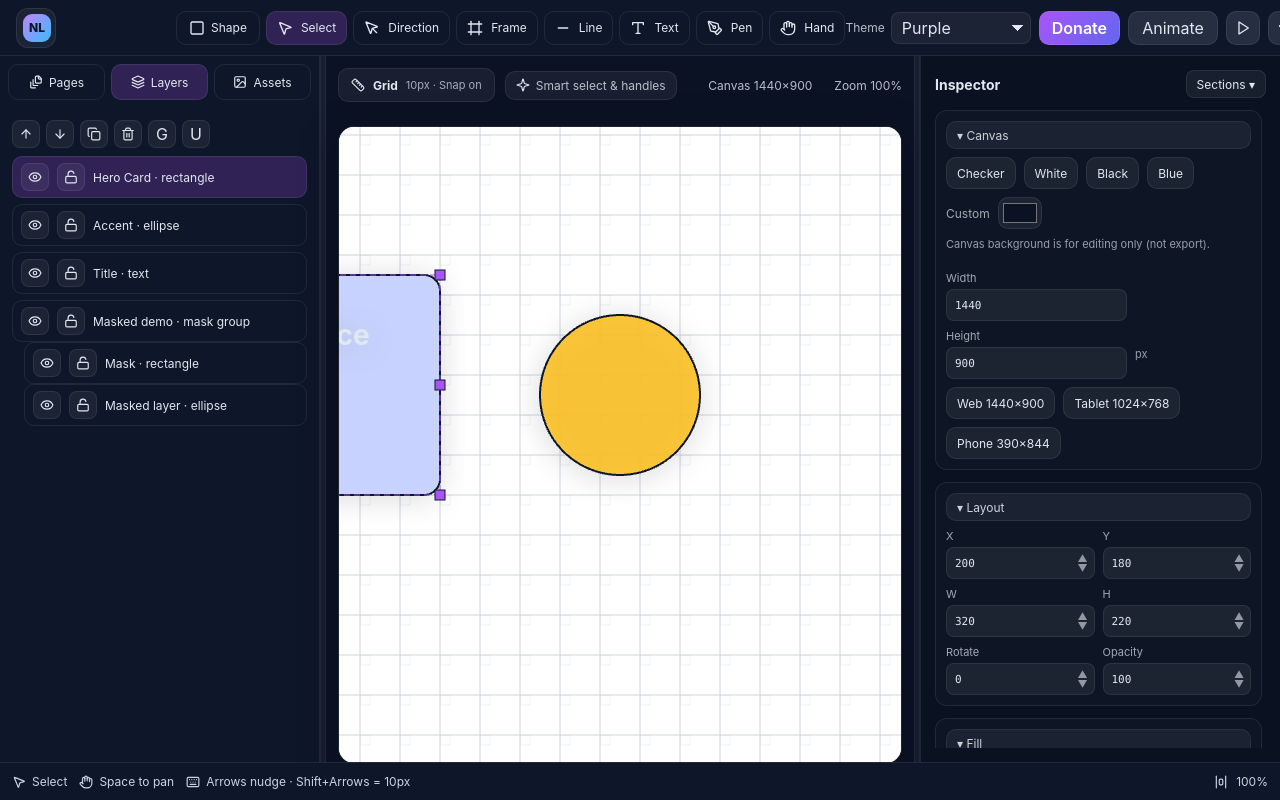
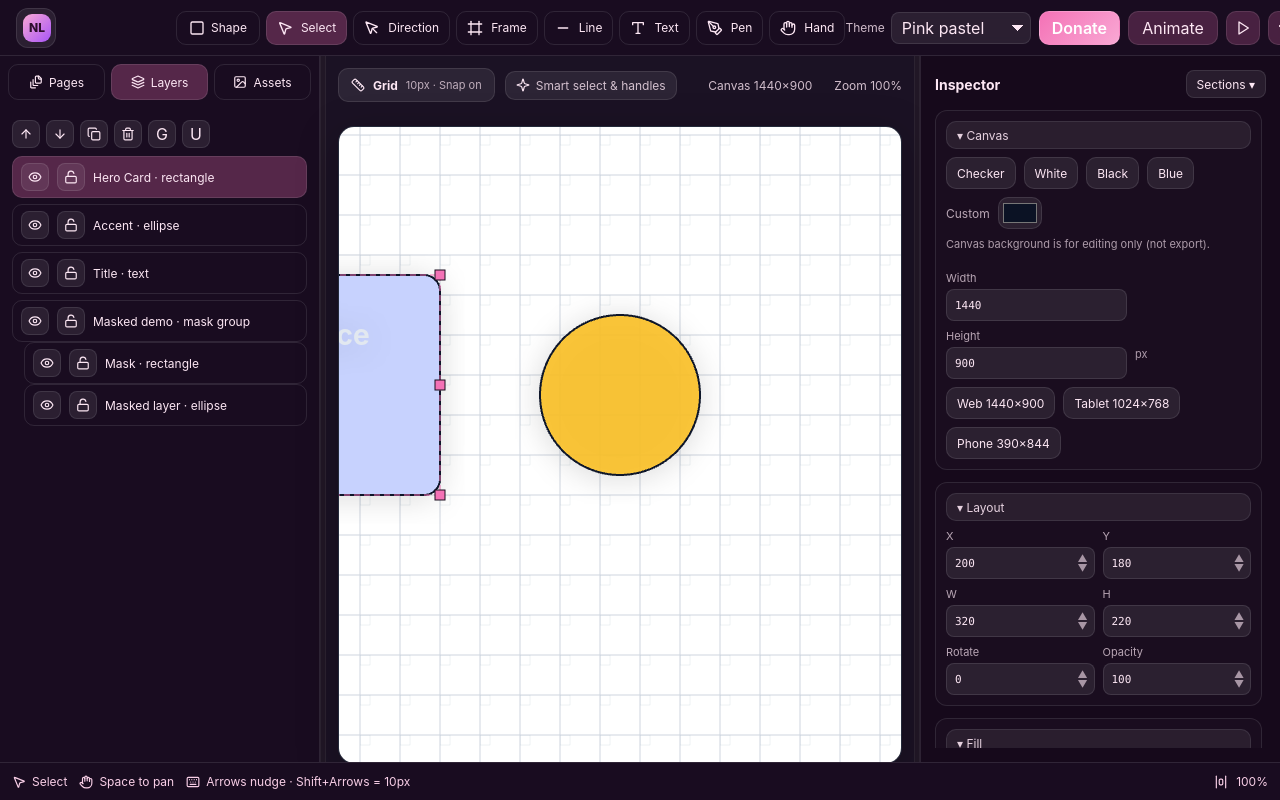
Before and after one commit to socrspy2/netherlabs-studio, a React (Vite) app: page / in a window 1280 px wide. Built offline with nearby package versions, Linux system fonts and the light colour scheme.

Commit message:
janky fix
janky fix

```diff
--- a/src/state/editorStore.tsx
+++ b/src/state/editorStore.tsx
@@ -99,6 +99,92 @@ type EditorContextValue = {
 };
 
 const EditorContext = React.createContext<EditorContextValue | null>(null);
+
+function clamp01(v: number, fallback = 0) {
+  const n = Number.isFinite(v) ? v : fallback;
+  return Math.max(0, Math.min(1, n));
+}
+
+function sanitizeShape(shape: Shape): Shape {
+  const next: any = { ...shape };
+  next.opacity = clamp01(next.opacity ?? 1, 1);
+
+  if (next.fill) {
+    if (next.fill.kind === "solid") {
+      next.fill = { ...next.fill, opacity: clamp01((next.fill as any).opacity ?? 1, 1), enabled: Boolean((next.fill as any).enabled) };
+    } else if (next.fill.kind === "linear") {
+      const stops = ((next.fill as any).stops ?? []).map((s: any) => ({
+        offset: clamp01(s.offset ?? 0),
+        color: s.color ?? "#ffffff",
+        opacity: clamp01(s.opacity ?? 1, 1),
+      }));
+      next.fill = { ...(next.fill as any), stops, enabled: Boolean((next.fill as any).enabled) };
+    }
+  }
+
+  if (next.stroke) {
+    if ((next.stroke as any).kind === "solid") {
+      next.stroke = {
+        ...(next.stroke as any),
+        width: Math.max(0, Number.isFinite((next.stroke as any).width) ? (next.stroke as any).width : 0),
+        opacity: clamp01((next.stroke as any).opacity ?? 1, 1),
+        enabled: Boolean((next.stroke as any).enabled),
+      };
+    } else {
+      const stops = ((next.stroke as any).stops ?? []).map((s: any) => ({
+        offset: clamp01(s.offset ?? 0),
+        color: s.color ?? "#ffffff",
+        opacity: clamp01(s.opacity ?? 1, 1),
+      }));
+      next.stroke = {
+        ...(next.stroke as any),
+        width: Math.max(0, Number.isFinite((next.stroke as any).width) ? (next.stroke as any).width : 0),
+        opacity: clamp01((next.stroke as any).opacity ?? 1, 1),
+        stops,
+        enabled: Boolean((next.stroke as any).enabled),
+      };
+    }
+  }
+
+  if (next.shadow) {
+    next.shadow = {
+      ...next.shadow,
+      x: Number.isFinite(next.shadow.x) ? next.shadow.x : 0,
+      y: Number.isFinite(next.shadow.y) ? next.shadow.y : 0,
+      blur: Math.max(0, Number.isFinite(next.shadow.blur) ? next.shadow.blur : 0),
+      spread: Number.isFinite(next.shadow.spread) ? next.shadow.spread : 0,
+      opacity: clamp01(next.shadow.opacity ?? 0.16, 0.16),
+    };
+  }
+
+  if (next.glow) {
+    next.glow = {
+      ...next.glow,
+      opacity: clamp01(next.glow.opacity ?? 0.35, 0.35),
+      blur: Math.max(0, Number.isFinite(next.glow.blur) ? next.glow.blur : 0),
+      spread: Number.isFinite(next.glow.spread) ? next.glow.spread : 0,
+      offset: {
+        x: Number.isFinite(next.glow.offset?.x) ? next.glow.offset.x : 0,
+        y: Number.isFinite(next.glow.offset?.y) ? next.glow.offset.y : 0,
+      },
+    };
+  }
+
+  if (next.effects) {
+    next.effects = {
+      blur: Math.max(0, Number.isFinite(next.effects.blur) ? next.effects.blur : 0),
+      backgroundBlur: Math.max(0, Number.isFinite(next.effects.backgroundBlur) ? next.effects.backgroundBlur : 0),
+    };
+  }
+
+  next.width = Math.max(0, Number.isFinite(next.width) ? next.width : 0);
+  next.height = Math.max(0, Number.isFinite(next.height) ? next.height : 0);
+  next.x = Number.isFinite(next.x) ? next.x : 0;
+  next.y = Number.isFinite(next.y) ? next.y : 0;
+  next.rotation = Number.isFinite(next.rotation) ? next.rotation : 0;
+
+  return next as Shape;
+}
 
 function baseShape(type: Shape["type"], name: string, x: number, y: number): Shape {
   const fillDefault = { enabled: true, kind: "solid", color: "#4f46e5", opacity: 1 } as Shape["fill"];
@@ -246,7 +332,7 @@ function initialDoc(): EditorDocument {
     selection: [rect.id],
     tool: "select",
     viewport: { pan: { x: 120, y: 60 }, zoom: 1 },
-    canvasBackground: { kind: "preset", value: "white" },
+    canvasBackground: { kind: "checkerboard" },
     canvasSize: { width: 1440, height: 900 },
     grid: DEFAULT_GRID,
   };
@@ -368,7 +454,7 @@ export function EditorProvider({ children }: { children: React.ReactNode }) {
       const next = structuredClone(doc);
       for (const patch of patches) {
         updateShape(next.layers, patch.id, (shape) =>
-          typeof patch.changes === "function" ? (patch.changes as any)(shape) : { ...shape, ...patch.changes }
+          sanitizeShape(typeof patch.changes === "function" ? (patch.changes as any)(shape) : { ...shape, ...patch.changes })
         );
       }
       const changedIds = Array.from(new Set(patches.map((p) => p.id)));
@@ -380,7 +466,7 @@ export function EditorProvider({ children }: { children: React.ReactNode }) {
   const updateShapeProps = useCallback(
     (id: string, changes: Partial<Shape> | ((shape: Shape) => Shape)) => {
       const next = structuredClone(doc);
-      updateShape(next.layers, id, (shape) => (typeof changes === "function" ? (changes as any)(shape) : { ...shape, ...changes }));
+      updateShape(next.layers, id, (shape) => sanitizeShape(typeof changes === "function" ? (changes as any)(shape) : { ...shape, ...changes }));
       commit(next, true, [id]);
     },
     [commit, doc]
--- a/src/state/themeStore.tsx
+++ b/src/state/themeStore.tsx
@@ -24,7 +24,7 @@ type ThemeContextValue = {
 const ThemeContext = createContext<ThemeContextValue | null>(null);
 
 export function ThemeProvider({ children }: { children: React.ReactNode }) {
-  const [themeId, setThemeId] = useState<ThemeId>("purple");
+  const [themeId, setThemeId] = useState<ThemeId>("pink");
 
   useEffect(() => {
     document.documentElement.setAttribute("data-theme", themeId);
```
